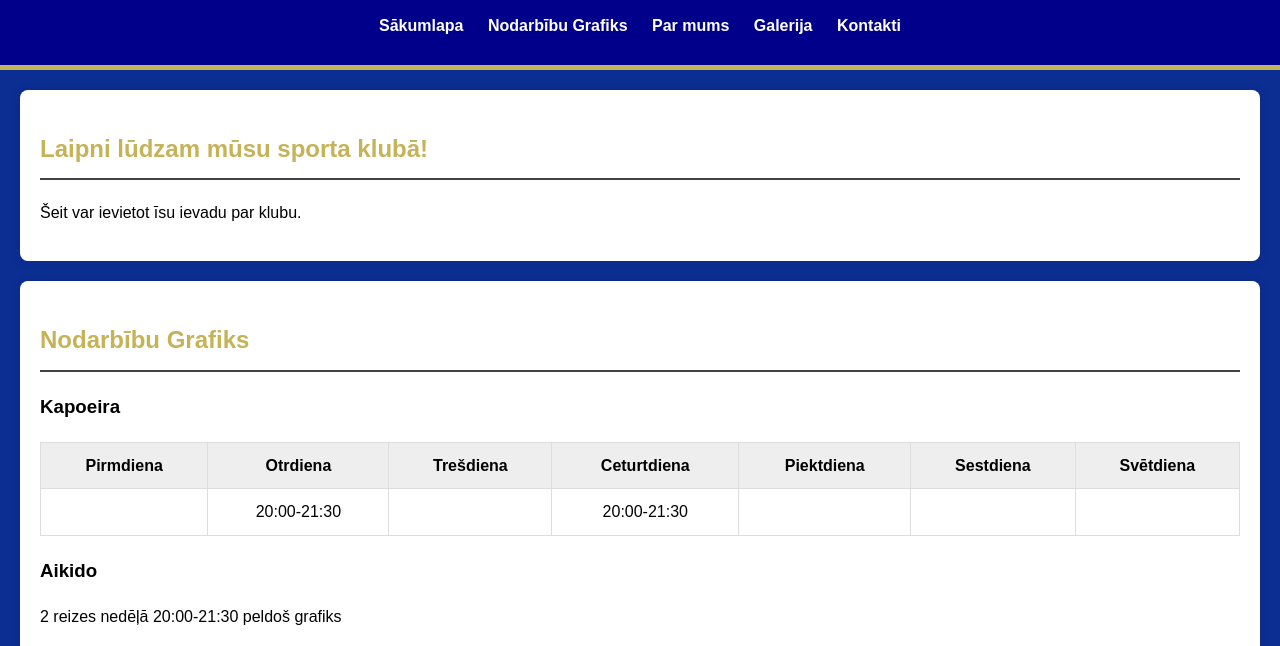
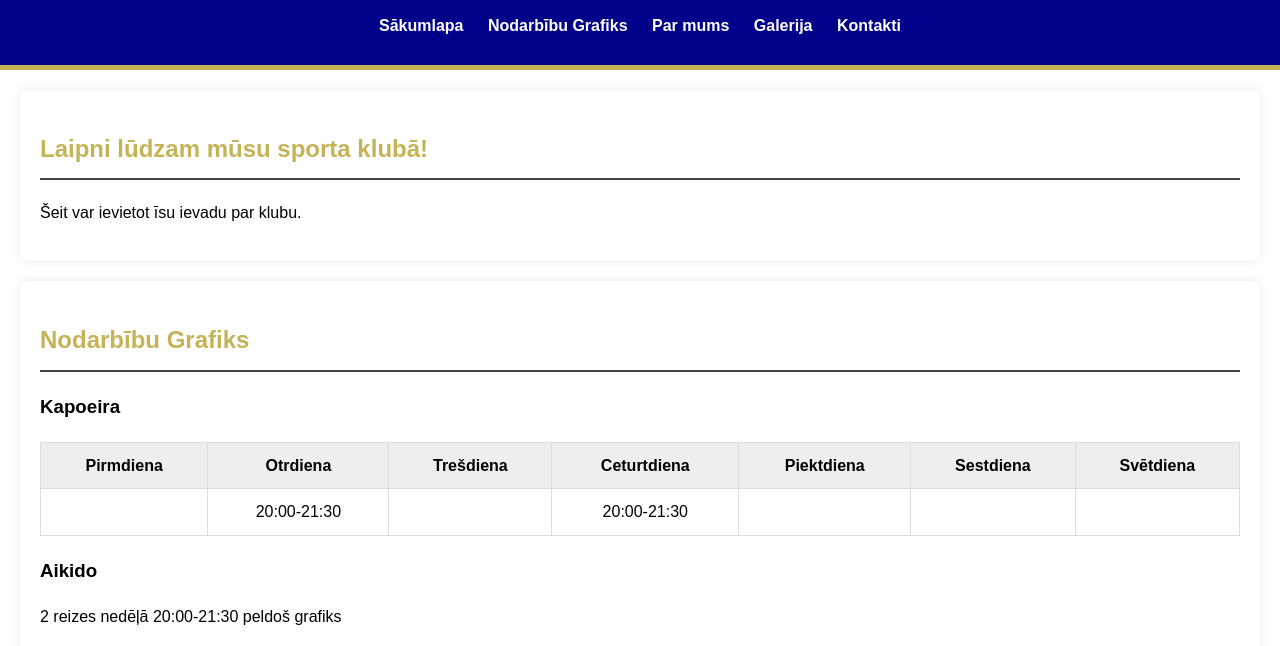
Before and after one commit to ZEITRON/test, a plain HTML site: page index.html in a window 1280 px wide. Shown: the part 138-784 px from the top of the page. Drawn offline with Linux system fonts and the light colour scheme.

Commit message:
Update index.html

```diff
--- a/index.html
+++ b/index.html
@@ -10,7 +10,7 @@
             margin: 0;
             padding: 0;
             line-height: 1.6;
-            background-color: #0C2E93;
+            background-color: #FFFFFF;
         }
 
         header {
```
